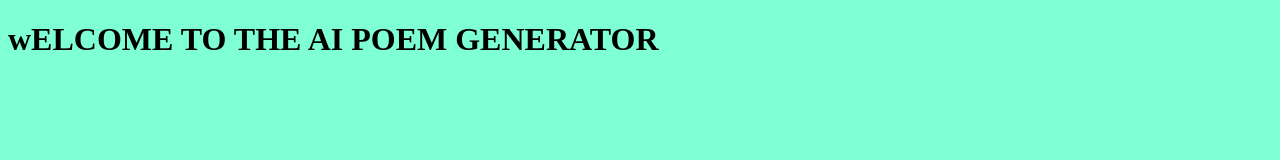
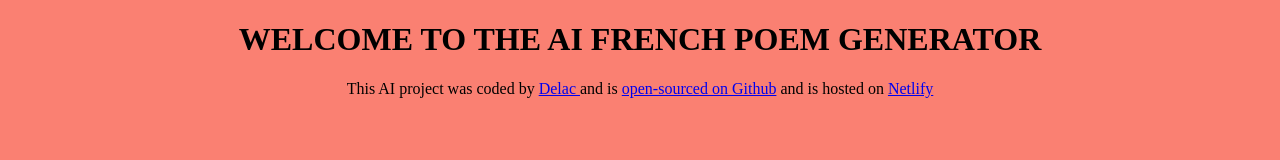
Before and after one commit to ladan-13570/French-poem, a plain HTML site: page index.html in a window 1280 px wide. Drawn offline with Linux system fonts and the light colour scheme.

Commit message:
added the footer

```diff
--- a/index.html
+++ b/index.html
@@ -1,13 +1,25 @@
 <!DOCTYPE html>
 <html lang="en">
-<head>
-    <meta charset="UTF-8">
-    <meta name="viewport" content="width=device-width, initial-scale=1.0">
+  <head>
+    <meta charset="UTF-8" />
+    <meta name="viewport" content="width=device-width, initial-scale=1.0" />
     <title>Document</title>
-    <link rel="stylesheet" href="src/style.css"/>
-</head>
-<body>
-<H1>wELCOME TO THE AI POEM GENERATOR</H1>
-<script src="src/index.js"></script>
-</body>
+    <link rel="stylesheet" href="src/style.css" />
+  </head>
+  <body>
+    <h1>WELCOME TO THE AI FRENCH POEM GENERATOR</h1>
+    <footer>
+      This AI project was coded by
+      <a href="https://github.com/mattdelacdev" target="_blank">Delac </a> and
+      is
+      <a href="https://github.com/ladan-13570/French-poem" target="_blank">
+        open-sourced on Github</a
+      >
+      and is hosted on
+      <a href="https://ai-french2-poem-generator.netlify.app" target="_blank"
+        >Netlify</a
+      >
+    </footer>
+    <script src="src/index.js"></script>
+  </body>
 </html>
--- a/src/style.css
+++ b/src/style.css
@@ -1,2 +1,4 @@
-body{
-    background: aquamarine}
+body {
+  background: salmon;
+  text-align: center;
+}
```
Also changed, not shown: src/index.js (line endings or trailing spaces).
